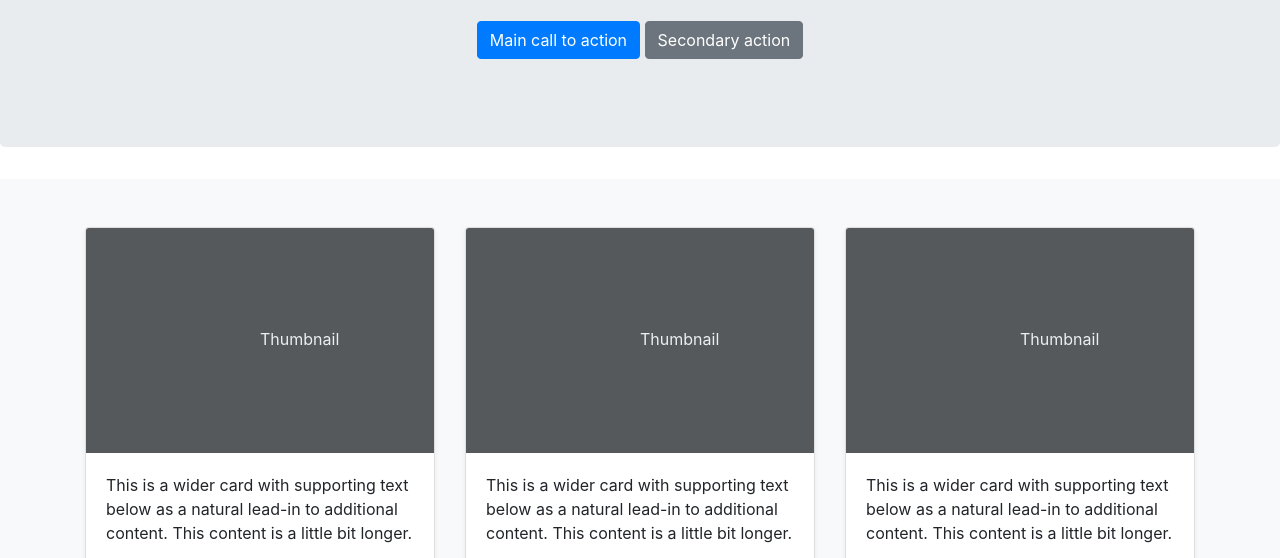
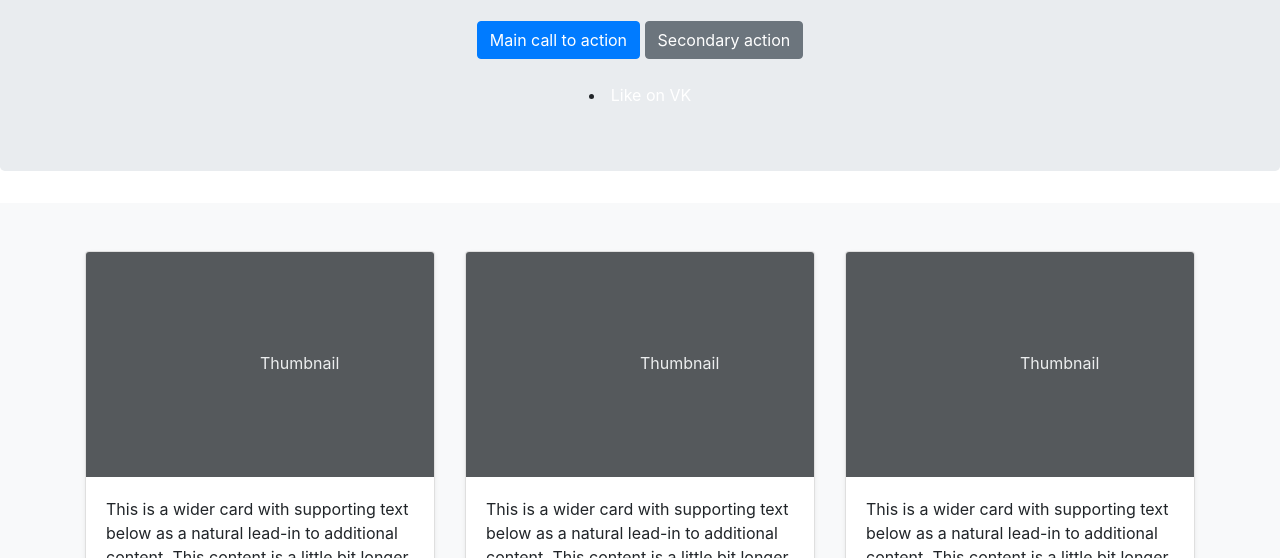
Before and after one commit to akrivosheeva/learn_git, a plain HTML site: page index.html in a window 1280 px wide. Shown: the part 239-797 px from the top of the page. Drawn offline with Linux system fonts and the light colour scheme.

Commit message:
Добавили ссылку на вк

```diff
--- a/index.html
+++ b/index.html
@@ -62,7 +62,7 @@
 				<a href="#" class="btn btn-primary my-2">Main call to action</a>
 				<a href="#" class="btn btn-secondary my-2">Secondary action</a>
 			</p>
-			<!-- new social block -->
+			<li><a href="#" class="text-white">Like on VK</a></li>
 		</div>
 	</section>
 
```
